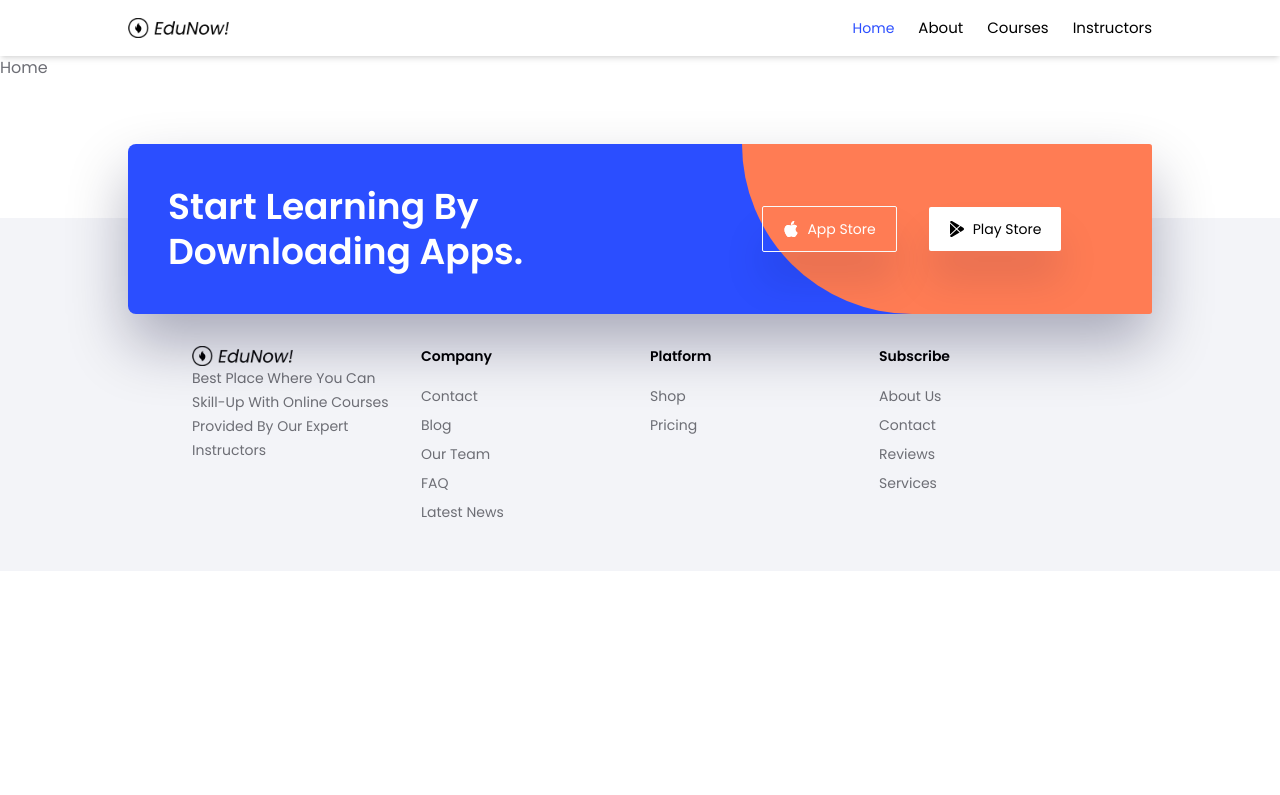
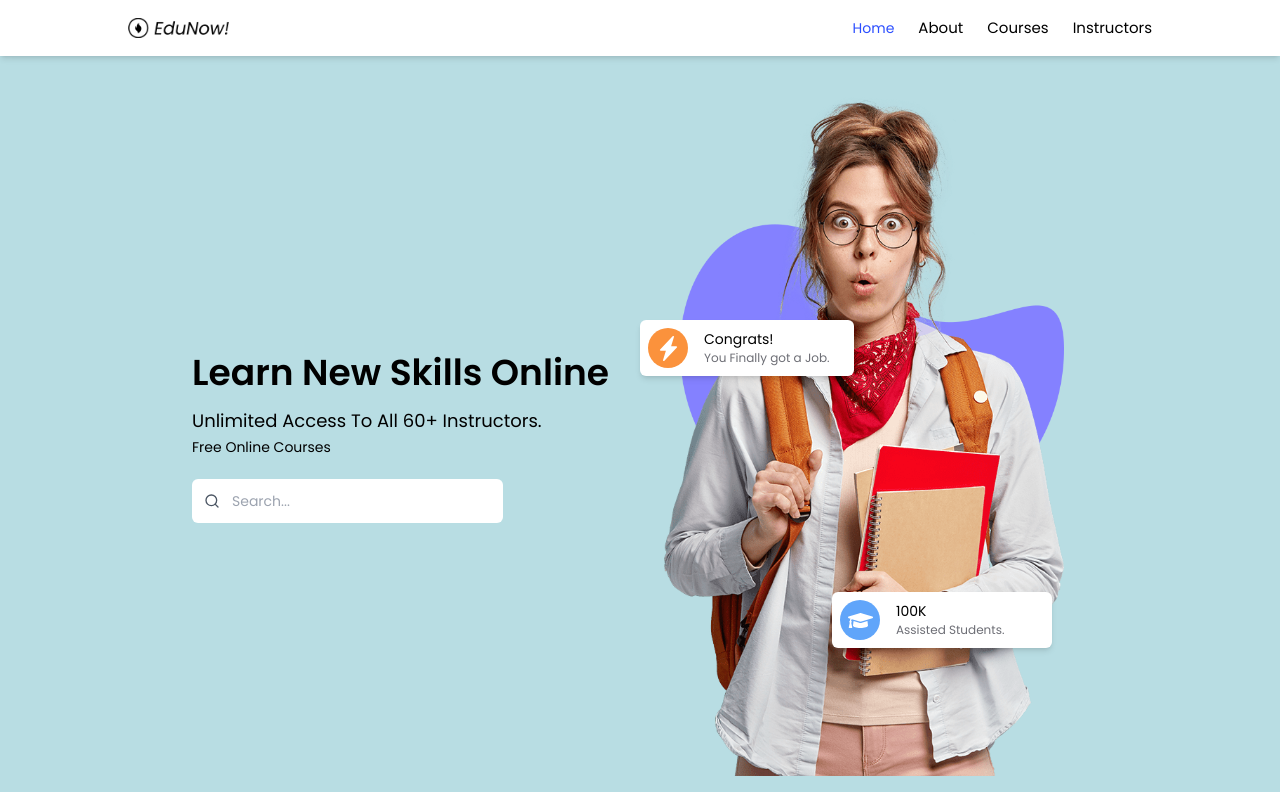
Before and after one commit to The-Cryptocrats/single-page-app, a React (Vite) app: page / in a window 1280 px wide. Shown: the top 795 px of the page. Built offline with nearby package versions, Linux system fonts and the light colour scheme.

Commit message:
Update Home

```diff
--- a/src/pages/Home.jsx
+++ b/src/pages/Home.jsx
@@ -1,5 +1,118 @@
 import React from "react";
+import heroImg from "../assets/images/hero.png";
+import heroImgback from "../assets/images/hero-shape-purple.png";
+import { FiSearch } from "react-icons/fi";
+import { BsFillLightningChargeFill } from "react-icons/bs";
+import { FaBookReader, FaGraduationCap, FaUsers } from "react-icons/fa";
+import { About } from "./About";
+import { Courses } from "./Courses";
+import { Instructor } from "./Instructor";
+export const Home = () => {
+  return (
+    <>
+      <HomeContent />
+      <About />
+      <Courses />
+      <Instructor />
+    </>
+  );
+};
+export const HomeContent = () => {
+  return (
+    <>
+      <section className="bg-secondary py-10 h-[92vh] md:h-full">
+        <div className="container">
+          <div className="flex items-center justify-center md:flex-col">
+            <div className="left w-1/2 text-black md:w-full">
+              <h1 className="text-4xl leading-tight text-black font-semibold">
+                Learn new Skills Online{" "}
+              </h1>
+              <h3 className="text-lg mt-3">
+                Unlimited access to all 60+ instructors.
+              </h3>
+              <span className="text-[14px]">Free Online Courses</span>
 
-export const Home = () => {
-  return <div>Home</div>;
+              <div className="relative text-gray-600 focus-within:text-gray-400 mt-5">
+                <input
+                  type="search"
+                  className="py-3 text-sm  bg-white rounded-md pl-10 focus:outline-none "
+                  placeholder="Search..."
+                  // autocomplete="off"
+                />
+                <span className="absolute inset-y-0 left-0 flex items-center pl-2">
+                  <button
+                    type="submit"
+                    className="p-1 focus:outline-none focus:shadow-outline"
+                  >
+                    <FiSearch />
+                  </button>
+                </span>
+              </div>
+              <span className="text-[14px]">{/* Text */}</span>
+            </div>
+            <div className="right w-1/2 md:w-full relative">
+              <div className="images relative">
+                <img
+                  src={heroImgback}
+                  alt=""
+                  className=" absolute top-32 left-10 w-96 md:left-10"
+                />
+                <div className="img h-[85vh] w-full">
+                  <img
+                    src={heroImg}
+                    alt=""
+                    className="h-full w-full object-contain z-20 relative"
+                  />
+                </div>
+              </div>
+              <div className="content">
+                {/* <button className="bg-white shadow-md absolute top-32 right-32 z-30 p-2 flex items-center rounded-md">
+                  <div className="icon w-10 h-10 text-white rounded-full flex items-center justify-center bg-indigo-400">
+                    <FaBookReader size={25} />
+                  </div>
+                  <div className="text flex flex-col items-start px-4">
+                    <span className="text-sm text-black">Free Resources</span>
+                    <span className="text-[12px]">
+                      Download Videos & Books!
+                    </span>
+                  </div>
+                </button> */}
+                <button className="bg-white shadow-md absolute top-56 left-0 z-30 p-2 flex items-center rounded-md">
+                  <div className="icon w-10 h-10 text-white rounded-full flex items-center justify-center bg-orange-400">
+                    <BsFillLightningChargeFill size={25} />
+                  </div>
+                  <div className="text flex flex-col items-start px-4">
+                    <span className="text-sm text-black">Congrats!</span>
+                    <span className="text-[12px]">You Finally got a Job.</span>
+                  </div>
+                </button>
+                <button className="bg-white shadow-md absolute bottom-32 left-48 z-30 p-2 flex items-center rounded-md pr-8">
+                  <div className="icon w-10 h-10 text-white rounded-full flex items-center justify-center bg-blue-400">
+                    <FaGraduationCap size={25} />
+                  </div>
+                  <div className="text flex flex-col items-start px-4">
+                    <span className="text-sm text-black">100K</span>
+                    <span className="text-[12px]">Assisted Students.</span>
+                  </div>
+                </button>
+                {/* <button className="bg-white shadow-md absolute top-56 -right-32 z-30 p-2  md:top-96 md:-right-5 flex items-center rounded-md">
+                  <div className="icon w-10 h-10 text-white rounded-full flex items-center justify-center bg-orange-400">
+                    <FaUsers size={25} />
+                  </div>
+                  <div className="text flex flex-col items-start px-4">
+                    <span className="text-sm text-black">
+                      User Experience Class
+                    </span>
+                    <span className="text-[12px]">
+                      You have completed the course!
+                    </span>
+                  </div>
+                </button> */}
+              </div>
+            </div>
+          </div>
+        </div>
+      </section>
+    </>
+  );
 };
```
Also changed, not shown: src/assets/images/hero-shape-purple.png (added), src/assets/images/hero.png (added).
